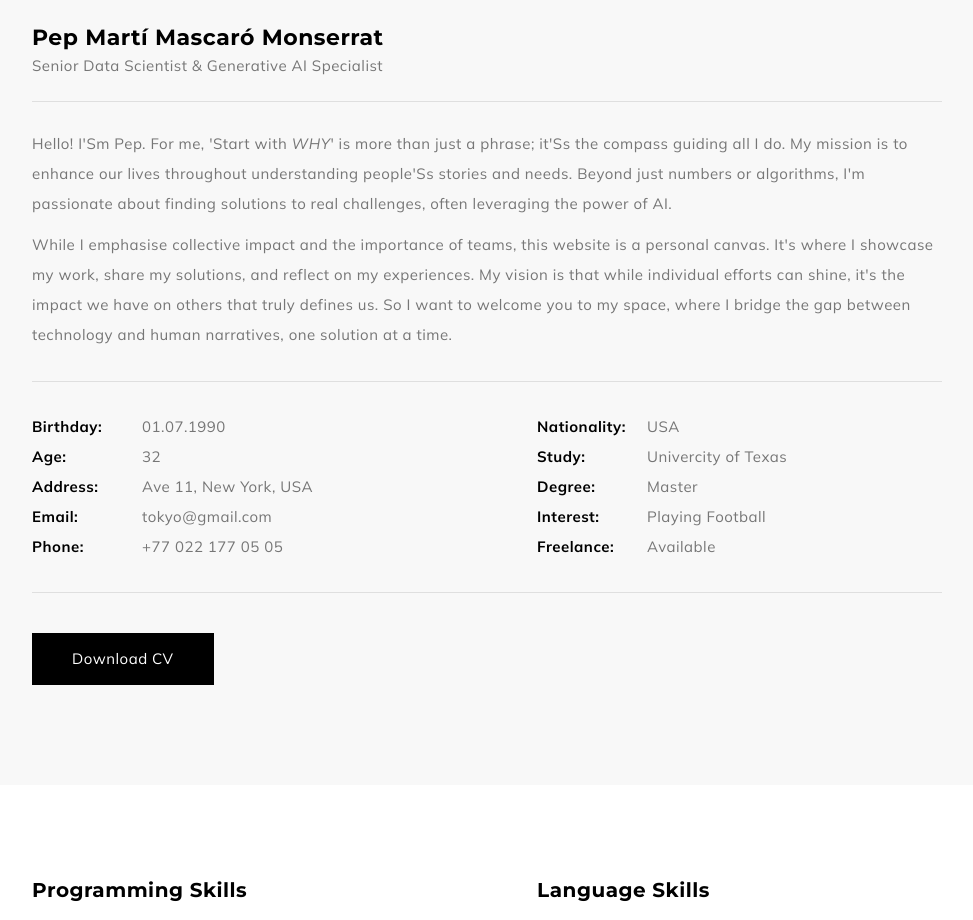
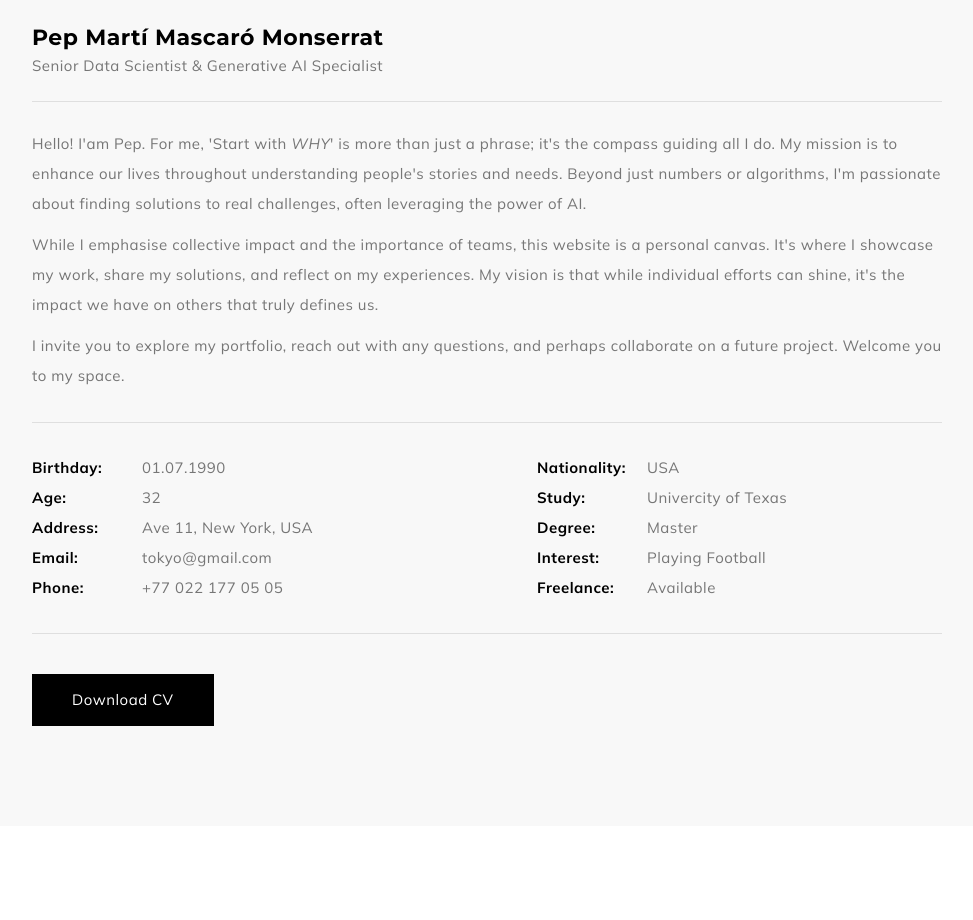
Before and after one commit to pmascaro/PepTech-frontend-nextjs, a Next.js app: page /about in a window 1280 px wide. Shown: the part 780-1700 px from the top of the page, without its empty margins (298-1271 px from the left). Built offline with nearby package versions, Linux system fonts and the light colour scheme.

Commit message:
Minor changes

```diff
--- a/components/Seo.jsx
+++ b/components/Seo.jsx
@@ -5,7 +5,7 @@ const Seo = ({ pageTitle }) => {
     <Head>
       <title>
         {pageTitle &&
-          `${pageTitle} || PepTech: Pep's Portfolio and Blog Site}}`}
+          `${pageTitle} || PepTech: Pep's Portfolio and Blog Site`}
       </title>
     </Head>
   );
--- a/components/about/Intro.jsx
+++ b/components/about/Intro.jsx
@@ -8,9 +8,9 @@ const Intro = () => {
     text: (
       <>
         <p>
-        Hello! I&apos;Sm Pep. For me, &apos;Start with <i>WHY</i>&apos; is more than just a phrase;
-        it&apos;Ss the compass guiding all I do.
-        My mission is to enhance our lives throughout understanding people&apos;Ss stories and needs.
+        Hello! I&apos;am Pep. For me, &apos;Start with <i>WHY</i>&apos; is more than just a phrase;
+        it&apos;s the compass guiding all I do.
+        My mission is to enhance our lives throughout understanding people&apos;s stories and needs.
         Beyond just numbers or algorithms, I&apos;m passionate about finding solutions to real challenges,
         often leveraging the power of AI.
         </p>
@@ -18,8 +18,10 @@ const Intro = () => {
         While I emphasise collective impact and the importance of teams, this website is a personal canvas.
         It&apos;s where I showcase my work, share my solutions, and reflect on my experiences.
         My vision is that while individual efforts can shine, it&apos;s the impact we have on others
-        that truly defines us. So I want to welcome you to my space, where I bridge the gap between technology
-        and human narratives, one solution at a time.
+        that truly defines us.
+        </p>
+        <p>
+        I invite you to explore my portfolio, reach out with any questions, and perhaps collaborate on a future project. Welcome you to my space.
         </p>
       </>
     ),
```
